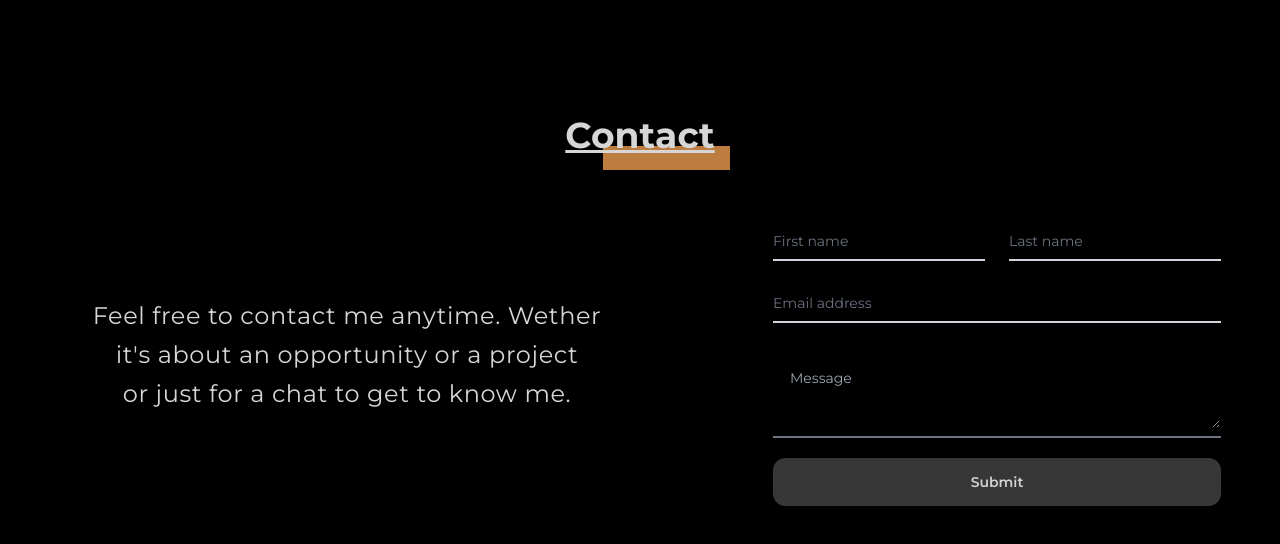
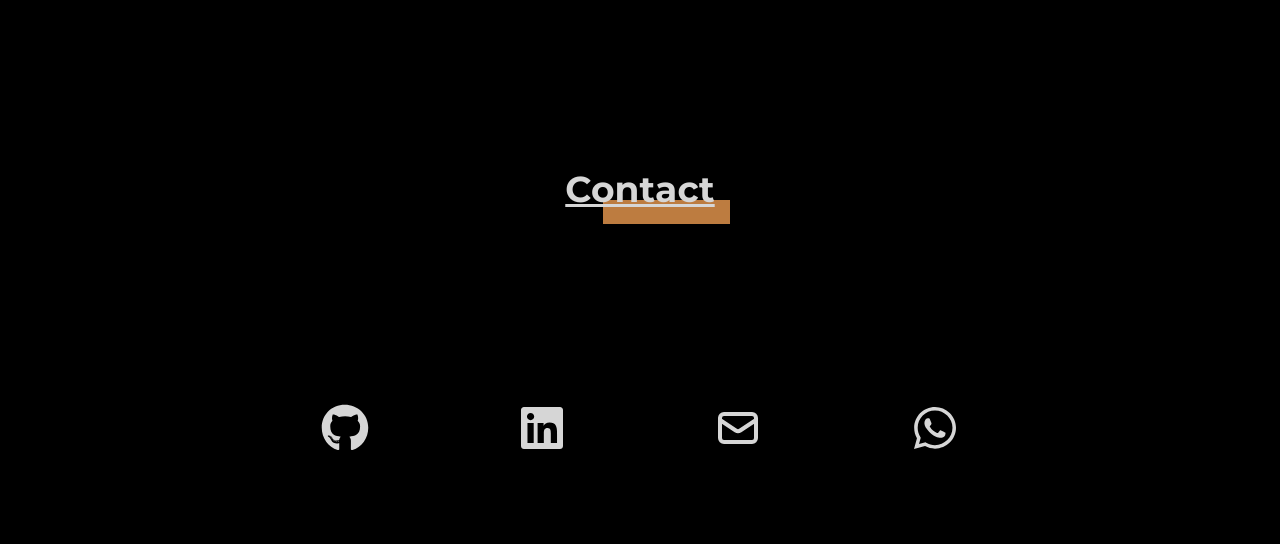
Before and after one commit to Osama-Jeb/finalPortolio, a React (Vite) app: page / in a window 1280 px wide. Shown: the part 3714-4258 px from the top of the page. Built offline with nearby package versions, Linux system fonts and the light colour scheme.

Commit message:
minor fixes

```diff
--- a/src/App.jsx
+++ b/src/App.jsx
@@ -1,22 +1,23 @@
 
+import './App.css'
 import AnimatedCursor from 'react-animated-cursor'
-import './App.css'
 import Hero from './sections/hero/Hero'
 import Navbar from './sections/navbar/Navbar'
 import CanvasBackground from './CanvasBackground'
 import About from './sections/about/About'
 import Projects from './sections/projects/Projects'
-import { SpeedInsights } from "@vercel/speed-insights/react"
 import Contact from './sections/contact/Contact'
 import Skills from './sections/skills/Skills'
 import Loading from './Loading'
-function App() {
+import { SpeedInsights } from "@vercel/speed-insights/react"
 
 
+function App() {
   return (
     <>
       <Loading />
       <CanvasBackground />
+      <div className='sm:block hidden'>
         <AnimatedCursor
           innerSize={8}
           outerSize={32}
@@ -34,6 +35,7 @@ function App() {
           }}
           trailingSpeed={5}
         />
+      </div>
       <Navbar />
       <Hero />
       <About />
--- a/src/sections/about/About.jsx
+++ b/src/sections/about/About.jsx
@@ -22,7 +22,7 @@ const About = () => {
                         </p>
                     </div>
                     <div className="hidden sm:block">
-                        <img src={prof} className="rounded-lg transition-all duration-1000 grayscale hover:grayscale-0 hover:scale-110 cursor-pointer" width={250} alt="" />
+                        <img src={prof} className="rounded-lg transition-all duration-1000 grayscale hover:grayscale-0 hover:scale-110 cursor-pointer" loading="lazy" width={250} alt="" />
                     </div>
                 </div>
             </div>
--- a/src/sections/contact/Contact.jsx
+++ b/src/sections/contact/Contact.jsx
@@ -1,5 +1,7 @@
 import axios from "axios";
 import { useState } from "react";
+import { FaGithub, FaLinkedin, FaWhatsapp } from "react-icons/fa";
+import { HiOutlineMail } from "react-icons/hi";
 
 const Contact = () => {
 
@@ -29,13 +31,33 @@ const Contact = () => {
             console.error('Error:', error);
         }
     };
+
+    const socials = [
+        {
+            link: 'https://github.com/Osama-Jeb',
+            icon: <FaGithub />
+            ,
+        },
+        {
+            link: 'https://www.linkedin.com/in/oussama-jebrane',
+            icon: <FaLinkedin />,
+        },
+        {
+            link: 'mailto:oussamajebrane98@gmail.com',
+            icon: <HiOutlineMail />,
+        },
+        {
+            link: 'https://wa.me/212696916944',
+            icon: <FaWhatsapp />,
+        },
+    ]
     return (
         <section id="contact">
-            <div>
+            <div className="min-h-[60vh] w-full flex items-center flex-col justify-evenly">
                 <div className="mb-12 flex items-center justify-center">
                     <p className="secTitle w-fit font-bold underline text-4xl">Contact</p>
                 </div>
-                <div className="flex items-center gap-5 justify-around flex-col sm:flex-row">
+                {/* <div className="flex items-center gap-5 justify-around flex-col sm:flex-row">
                     <div className="sm:w-[45%] sm:p-0 p-5 text-center">
                         <p className="text-balance leading-relaxed tracking-wide text-2xl">Feel free to contact me anytime. Wether it's about an opportunity or a project or just for a chat to get to know me. </p>
                     </div>
@@ -79,6 +101,20 @@ const Contact = () => {
 
 
                     </div>
+                </div> */}
+
+
+                <div className="flex items-center justify-evenly w-[70%] gap-5 mt-12 sm:text-5xl text-4xl">
+                    {
+                        socials.map(social =>
+                            <>
+                                <a href={social.link} className="hover:scale-125 hover:text-[#FFA54F]" target="_blank" rel="noreferrer">
+                                    {social.icon}
+                                </a>
+                            </>
+                        )
+                    }
+
                 </div>
             </div>
         </section>
--- a/src/sections/navbar/Navbar.jsx
+++ b/src/sections/navbar/Navbar.jsx
@@ -4,6 +4,7 @@ const Navbar = () => {
     const { scrollYProgress } = useScroll();
 
     const links = ["About", "Skills", "Projects", "Contact"];
+
     return (
         <>
             <nav className="navbar bg-[#61616180] backdrop-blur-md sticky top-0 right-0 z-10 px-4">
```
Lines whose indentation alone changed are shown as unchanged.
